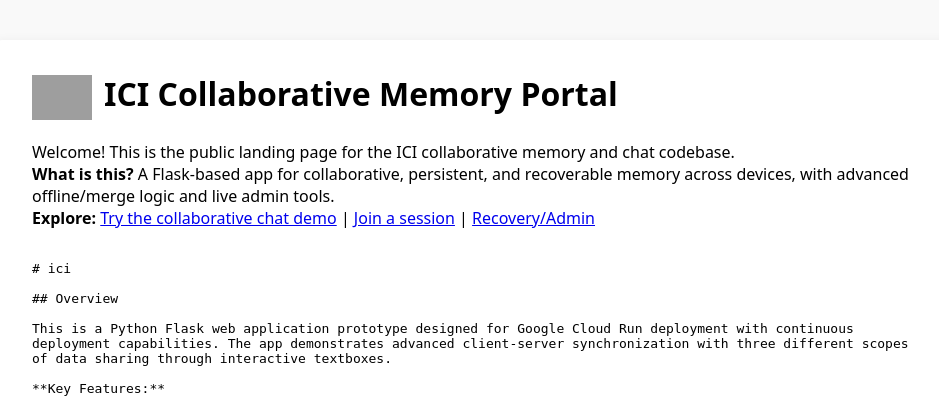
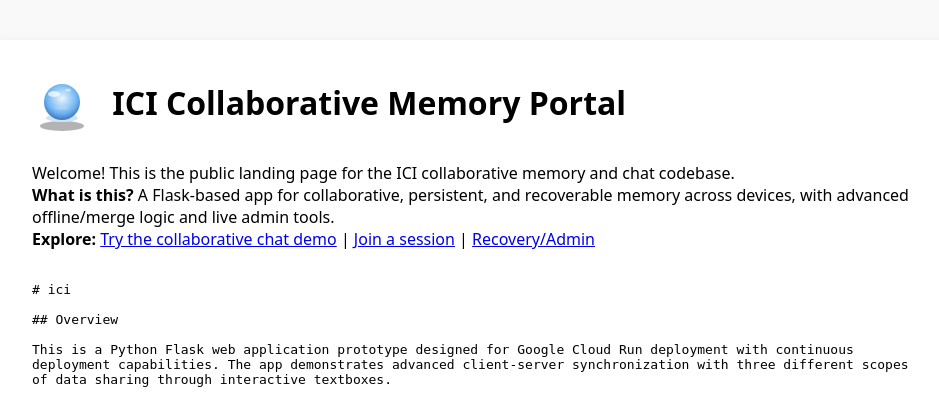
Before and after one commit to XDM-ZSBW/ici, a Flask app: page / in a window 1280 px wide. Shown: the top 397 px of the page, without its empty margins (158-1097 px from the left). Run offline with Flask 3, Linux system fonts and the light colour scheme; some libraries are stand-ins or nearby versions; grey boxes are pictures that could not be loaded.

Commit message:
Update index.html to enhance landing page content and improve user engagement

```diff
--- a/templates/index.html
+++ b/templates/index.html
@@ -15,7 +15,31 @@
 </head>
 <body>
     <div class="container">
-        <h1><img src="https://github.githubassets.com/images/modules/logos_page/GitHub-Mark.png" class="logo" alt="logo">ICI Collaborative Memory Portal</h1>
+        <h1>
+          <span class="logo" style="display:inline-block;vertical-align:middle;">
+            <!-- SVG: Sphere of glimmering hope rising from a stable footing -->
+            <svg width="60" height="60" viewBox="0 0 60 60" fill="none" xmlns="http://www.w3.org/2000/svg">
+              <!-- Stable footing -->
+              <ellipse cx="30" cy="54" rx="22" ry="5" fill="#b3b3b3"/>
+              <!-- Sphere shadow -->
+              <ellipse cx="30" cy="46" rx="16" ry="4" fill="#d1e3f7"/>
+              <!-- Sphere -->
+              <circle cx="30" cy="30" r="18" fill="url(#sphereGradient)"/>
+              <!-- Glimmer -->
+              <ellipse cx="22" cy="22" rx="6" ry="3" fill="white" fill-opacity="0.7"/>
+              <ellipse cx="36" cy="18" rx="3" ry="1.5" fill="white" fill-opacity="0.5"/>
+              <ellipse cx="30" cy="36" rx="8" ry="2" fill="white" fill-opacity="0.15"/>
+              <defs>
+                <radialGradient id="sphereGradient" cx="0.5" cy="0.4" r="0.7">
+                  <stop offset="0%" stop-color="#eaf6ff"/>
+                  <stop offset="60%" stop-color="#6db3f2"/>
+                  <stop offset="100%" stop-color="#2a5298"/>
+                </radialGradient>
+              </defs>
+            </svg>
+          </span>
+          ICI Collaborative Memory Portal
+        </h1>
         <p>Welcome! This is the public landing page for the ICI collaborative memory and chat codebase.<br>
         <b>What is this?</b> A Flask-based app for collaborative, persistent, and recoverable memory across devices, with advanced offline/merge logic and live admin tools.<br>
         <b>Explore:</b> <a href="/chat">Try the collaborative chat demo</a> | <a href="/join">Join a session</a> | <a href="/recovery">Recovery/Admin</a></p>
```
